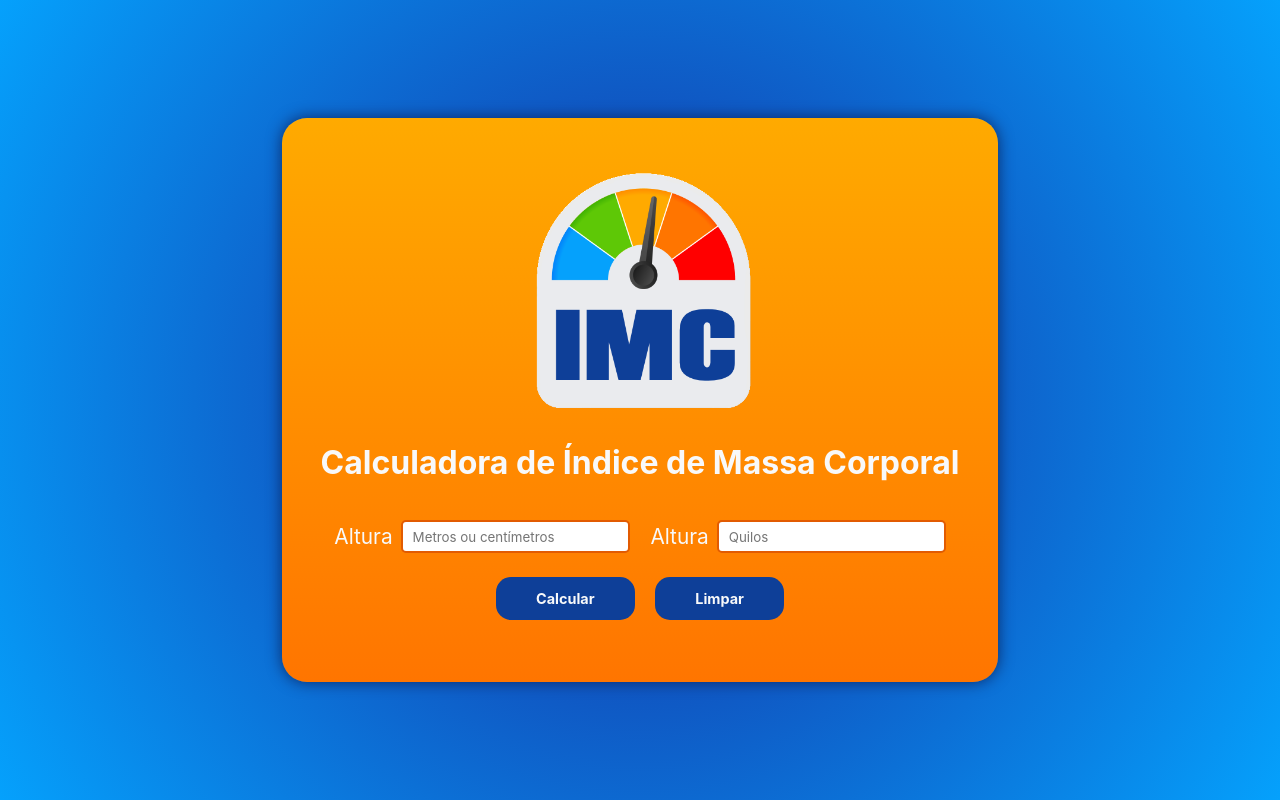
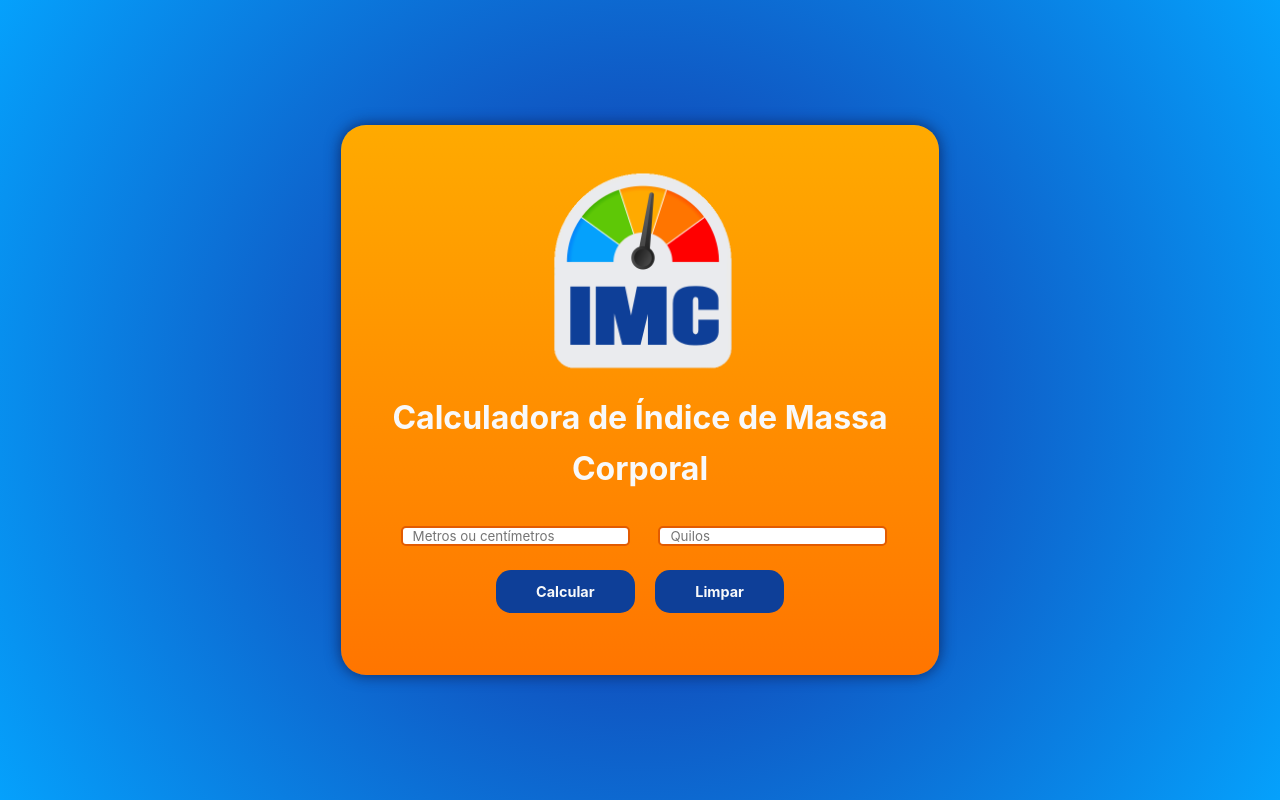
Before and after one commit to TiLourinho/bmi-calc, a React (Vite) app: page / in a window 1280 px wide. Built offline with nearby package versions, Linux system fonts and the light colour scheme.

Commit message:
Add label prop on Input component

```diff
--- a/src/components/ui/Input.jsx
+++ b/src/components/ui/Input.jsx
@@ -1,9 +1,9 @@
 import PropTypes from "prop-types";
 
-function Input({ id, placeholder, value, onChange }) {
+function Input({ label, id, placeholder, value, onChange }) {
   return (
     <div>
-      <label htmlFor={id}>Altura</label>
+      <label htmlFor={id}>{label}</label>
       <input
         type="number"
         id={id}
@@ -16,6 +16,7 @@ function Input({ id, placeholder, value, onChange }) {
 }
 
 Input.propTypes = {
+  label: PropTypes.string,
   id: PropTypes.string,
   placeholder: PropTypes.string,
   value: PropTypes.string,
```
